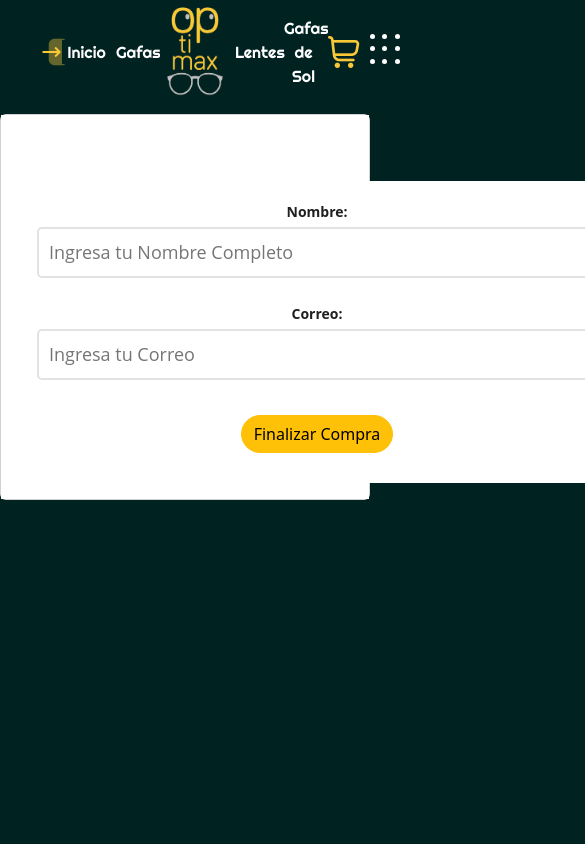
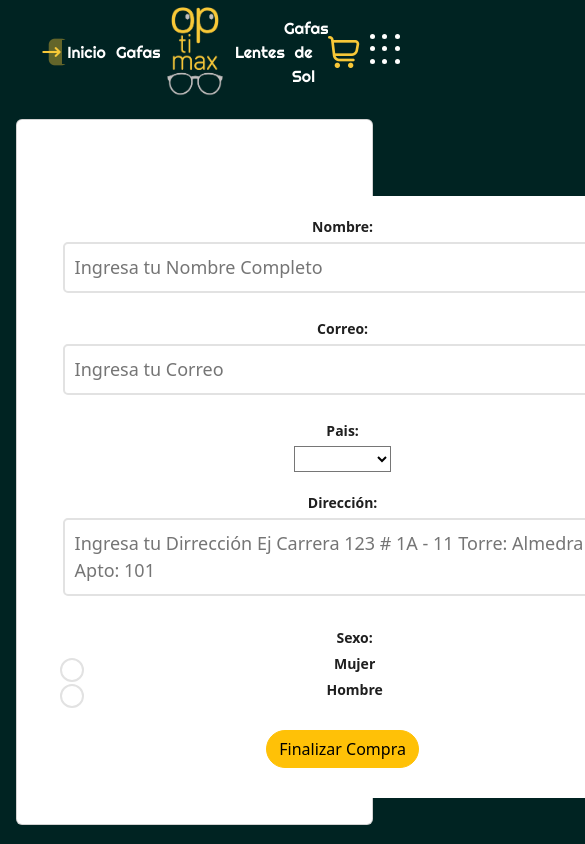
Before and after one commit to felipevillegas81/proyectofinalreact, a React (Create React App) app: page /checkout in a window 390 px wide. Shown: the top 844 px of the page, 585 px wide, since content can reach past the window. Built offline with nearby package versions, Linux system fonts and the light colour scheme.

Commit message:
Proyecto Final React

```diff
--- a/src/components/Checkout/Checkout.js
+++ b/src/components/Checkout/Checkout.js
@@ -3,7 +3,7 @@ import { CartContext } from "../../context/CartContext"
 import { getDocs, addDoc, collection, doc, updateDoc, where, query, documentId, writeBatch } from 'firebase/firestore'
 import { db } from '../../service/Firebase'
 
-import Form from "../Form/Form"
+import Purshaseform from "../Form/Purshaseform"
 
 const Checkout = () => {
     const [loading, setLoading] = useState(false)
@@ -74,7 +74,7 @@ const Checkout = () => {
     }
 
     return(
-        <Form />
+        <Purshaseform />
     )
 }
 
--- a/src/components/Form/Form.js
+++ /dev/null
@@ -1,89 +0,0 @@
-import './Form.css'
-import { useState } from 'react';
-import { Formik } from 'formik';
-
-const Form = () => {
-
-    const [purchase, setPurchase] = useState(false)
-
-    return(
-        <div style={{display: "block", margin: "10px 20px 20px 0px", background: "white"}} className='card text-center col-sm-12'>
-            <div style={{background: "white"}} className='card-body'>
-
-                <Formik className='formcontainer form'
-
-                    initialValues={{
-                        name: '',
-                        email: ''
-                    }}
-
-                    validate={(values) => {
-                        let formerrors = {};
-
-                        if(!values.name){
-                            formerrors.name = 'Ingresa un Nombre'
-                        } else if(!/^[a-zA-ZÀ-ÿ\s]{1,40}$/.test(values.name)){
-                            formerrors.name = 'Ingresa un Nombre Valido (Solo se Admiten Letras y Espacios)'
-                        }
-
-                        if(!values.email){
-                            formerrors.email = 'Ingresa un Correo'
-                        } else if(!/^[a-zA-Z0-9_.+-]+@[a-zA-Z0-9-]+\.[a-zA-Z0-9-.]+$/.test(values.email)){
-                            formerrors.email = 'Ingresa un Correo Valido correo@correo.com'
-                        }
-
-                        return formerrors
-                    }}
-
-                    onSubmit={(values, {resetForm}) => {
-                        resetForm();
-                        console.log('Se envio formulario');
-                        setPurchase(true)
-                    }}
-                >
-
-                    {({ values, errors, touched, handleSubmit, handleChange, handleBlur }) => (
-                        <form className='formcontainer form' onSubmit={handleSubmit}>
-                        <div className='formcontainer'>
-                            <label className='formcontainer' htmlFor='name'>Nombre: </label>
-
-                            <input
-                            className='formcontainer'
-                            type='text'
-                            id='name'
-                            name='name'
-                            placeholder='Ingresa tu Nombre Completo'
-                            value={values.name}
-                            onChange={handleChange}
-                            onBlur={handleBlur}
-                            />
-                            {touched.name && errors.name && <div className="error">{errors.name}</div>}
-                        </div>
-
-                        <div className='formcontainer'>
-                            <label className='formcontainer' htmlFor='email'>Correo: </label>
-                            <input
-                                className='formcontainer'
-                                type='email'
-                                id='email'
-                                name='email'
-                                placeholder='Ingresa tu Correo'
-                                value={values.email}
-                                onChange={handleChange}
-                                onBlur={handleBlur}
-                            />
-                            {touched.email && errors.email && <div className="error">{errors.email}</div>}
-                        </div>
-
-                        <button style={{margin: "10px"}} className="btn rounded-5 btn-warning" >Finalizar Compra</button>
-
-                        {purchase && <p className='success formcontainer'>La compra fue existosa</p>}
-                    </form>
-                    )}
-                </Formik>
-            </div>
-        </div>
-    )
-}
-
-export default Form
--- a/src/components/Form/Form.css
+++ b/src/components/Form/Purshaseform.css
@@ -25,7 +25,6 @@
 
 .form input,
 .form textarea {
-	font-family: 'Open Sans', sans-serif;
 	width: 100%;
 	border-radius: 5px;
 	border: 2px solid #e2e2e2;
@@ -68,7 +67,7 @@
 
 .form .success {
 	text-align: center;
-	font-size: 14px;
+	font-size: 16px;
 	padding-top: 20px;
 	color: #02a802;
 }
--- /dev/null
+++ b/src/components/Form/Purshaseform.js
@@ -0,0 +1,127 @@
+import './Purshaseform.css'
+import { useState } from 'react';
+import { Formik, Form, Field, ErrorMessage } from 'formik';
+
+const Purshaseform = () => {
+
+    const [purchase, setPurchase] = useState(false)
+
+    return(
+        <div style={{display: "block", padding: "10px", margin: "4%", background: "white"}} className='card text-center col-11'>
+            <div style={{background: "white"}} className='card-body'>
+
+                <Formik className='formcontainer form'
+
+                    initialValues={{
+                        name: '',
+                        email: ''
+                    }}
+
+                    validate={(values) => {
+                        let formerrors = {};
+
+                        if(!values.name){
+                            formerrors.name = 'Ingresa un Nombre'
+                        } else if(!/^[a-zA-ZÀ-ÿ\s]{1,40}$/.test(values.name)){
+                            formerrors.name = 'Ingresa un Nombre Valido (Solo se Admiten Letras y Espacios)'
+                        }
+
+                        if(!values.email){
+                            formerrors.email = 'Ingresa un Correo'
+                        } else if(!/^[a-zA-Z0-9_.+-]+@[a-zA-Z0-9-]+\.[a-zA-Z0-9-.]+$/.test(values.email)){
+                            formerrors.email = 'Ingresa un Correo Valido correo@correo.com'
+                        }
+
+                        if(!values.address){
+                            formerrors.address = 'Ingresa una Dirección'
+                        }
+
+                        return formerrors
+                    }}
+
+                    onSubmit={(values, {resetForm}) => {
+                        resetForm();
+                        console.log('Se envio formulario');
+                        setPurchase(true)
+
+                        setTimeout(() => setPurchase(false)
+                        , 2000)
+                    }}
+                >
+
+                    {({ errors }) => (
+                        <Form className='formcontainer form'>
+                        <div className='formcontainer'>
+                            <label className='formcontainer' htmlFor='name'>Nombre: </label>
+
+                            <Field
+                            className='formcontainer'
+                            type='text'
+                            id='name'
+                            name='name'
+                            placeholder='Ingresa tu Nombre Completo'
+                            />
+                            <ErrorMessage name='name' component={() =>(
+                                <div className="error">{errors.name}</div>
+                            )}/>
+                        </div>
+
+                        <div className='formcontainer'>
+                            <label className='formcontainer' htmlFor='email'>Correo: </label>
+                            <Field
+                                className='formcontainer'
+                                type='email'
+                                id='email'
+                                name='email'
+                                placeholder='Ingresa tu Correo'
+                            />
+                            <ErrorMessage name='email' component={() =>(
+                                <div className="error">{errors.email}</div>
+                            )}/>
+                        </div>
+
+                        <div className='formcontainer'>
+                            <label className='formcontainer' htmlFor='contry'>Pais: </label>
+                            <Field
+                                className='formcontainer'
+                                as='select'
+                                id='contry'
+                                name='contry'
+                            >
+                                <option className='formcontainer' value=""></option>
+                                <option className='formcontainer' value="Colombia">Colombia</option>
+                                <option className='formcontainer' value="Argentina">Argentina</option>
+                                <option className='formcontainer' value="Mexico">Mexico</option>
+                            </Field>
+                        </div>
+
+                        <div className='formcontainer'>
+                        <label className='formcontainer' htmlFor='address'>Dirección: </label>
+                            <Field className='formcontainer' id='address' name='address' as='textarea' placeholder='Ingresa tu Dirrección Ej Carrera 123 # 1A - 11 Torre: Almedra Apto: 101'/>
+                            <ErrorMessage name='address' component={() =>(
+                                <div className="error">{errors.address}</div>
+                            )}/>
+                        </div>
+
+                        <div className='formcontainer form-check'>
+                            <label className='formcontainer form-check-label' htmlFor='sex'>Sexo: </label>
+                            <label className='formcontainer form-check-label' >
+                                <Field className='formcontainer form-check-input' id='SexM' type='radio' name='sex' value='Mujer'/>Mujer
+                            </label>
+                            <label className='formcontainer form-check-label'>
+                                <Field className='formcontainer form-check-input' id='SexH' type='radio' name='sex' value='Hombre'/>Hombre
+                            </label>
+                        </div>
+
+                        <button style={{margin: "10px"}} className="btn rounded-5 btn-warning" >Finalizar Compra</button>
+
+                        {purchase && <p className='success formcontainer'>La compra fue existosa, En breve Informaremos el Id de Compra</p>}
+                    </Form>
+                    )}
+                </Formik>
+            </div>
+        </div>
+    )
+}
+
+export default Purshaseform
```
